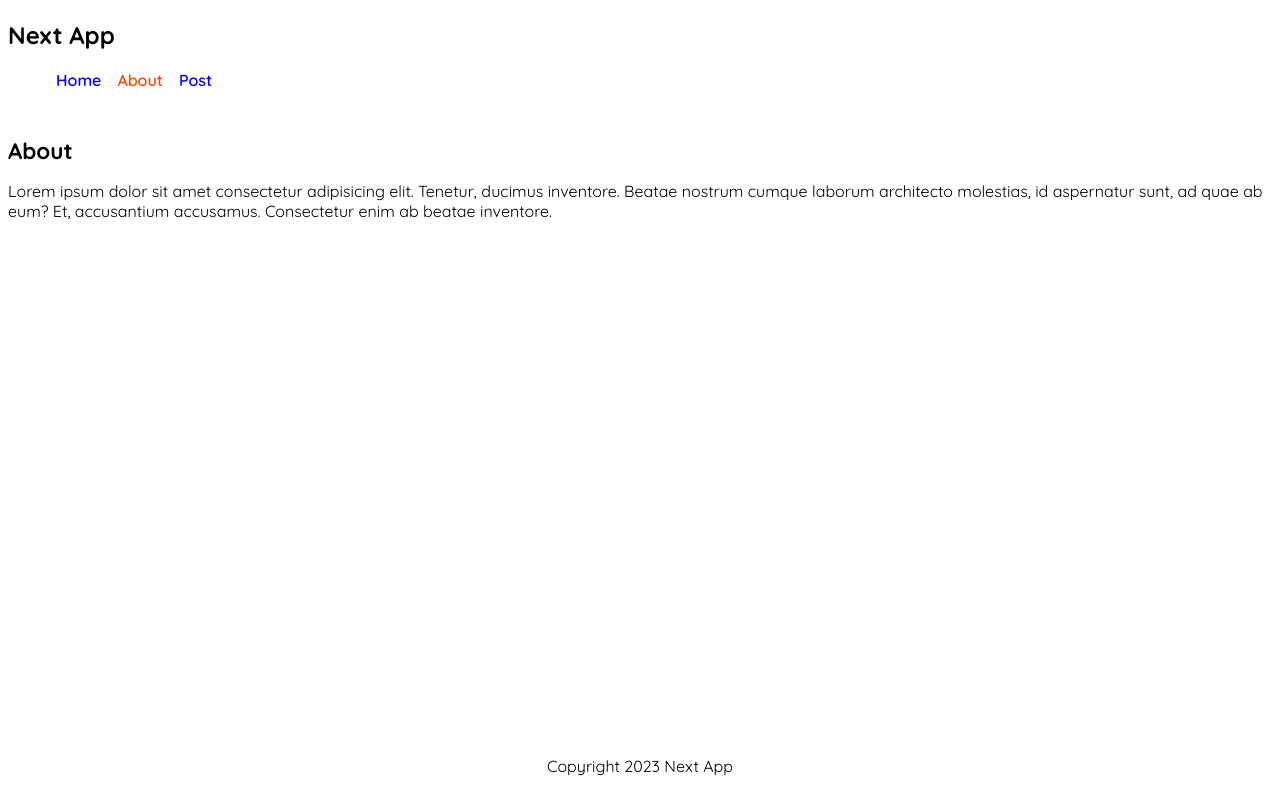
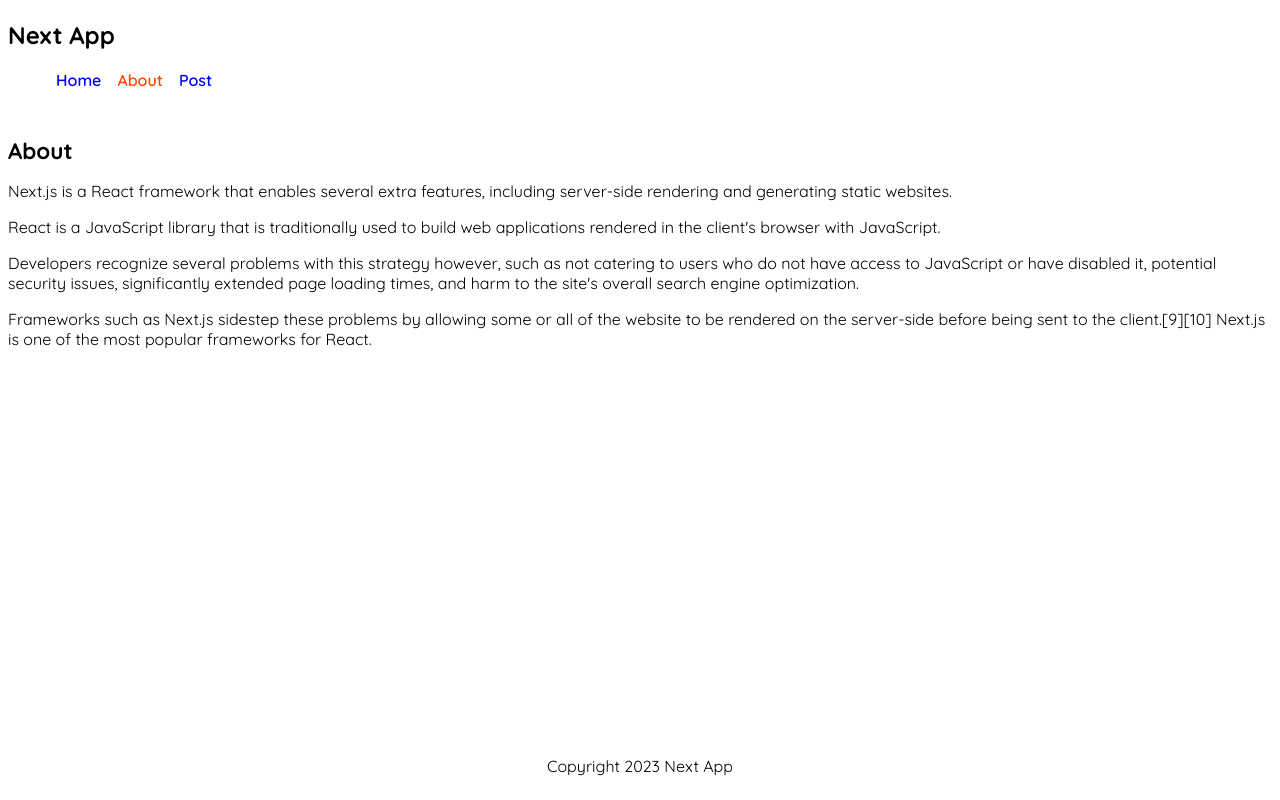
Before and after one commit to andriandev/next-app-dir, a Next.js app: page /about in a window 1280 px wide. Built offline with nearby package versions, Linux system fonts and the light colour scheme; no server answers.

Commit message:
Fix style

```diff
--- a/app/about/page.jsx
+++ b/app/about/page.jsx
@@ -25,10 +25,25 @@ export default function About() {
     <main>
       <h1>About</h1>
       <p>
-        Lorem ipsum dolor sit amet consectetur adipisicing elit. Tenetur,
-        ducimus inventore. Beatae nostrum cumque laborum architecto molestias,
-        id aspernatur sunt, ad quae ab eum? Et, accusantium accusamus.
-        Consectetur enim ab beatae inventore.
+        Next.js is a React framework that enables several extra features,
+        including server-side rendering and generating static websites.
+      </p>
+      <p>
+        React is a JavaScript library that is traditionally used to build web
+        applications rendered in the client's browser with JavaScript.
+      </p>
+      <p>
+        Developers recognize several problems with this strategy however, such
+        as not catering to users who do not have access to JavaScript or have
+        disabled it, potential security issues, significantly extended page
+        loading times, and harm to the site's overall search engine
+        optimization.
+      </p>
+      <p>
+        Frameworks such as Next.js sidestep these problems by allowing some or
+        all of the website to be rendered on the server-side before being sent
+        to the client.[9][10] Next.js is one of the most popular frameworks for
+        React.
       </p>
     </main>
   );
--- a/app/layout.jsx
+++ b/app/layout.jsx
@@ -45,7 +45,7 @@ export async function generateMetadata() {
 
 export default function RootLayout({ children }) {
   return (
-    <html lang="id">
+    <html lang="en">
       <body className={customFonts.className}>
         <Header />
         {children}
--- a/apps/components/layout/footer.jsx
+++ b/apps/components/layout/footer.jsx
@@ -1,9 +1,13 @@
 import { siteTitle } from '@/apps/config/setting';
 
 export default function Footer() {
+  const year = new Date().getFullYear();
+
   return (
     <footer>
-      <p>Copyright 2023 {siteTitle}</p>
+      <p>
+        Copyright {year} {siteTitle}
+      </p>
     </footer>
   );
 }
--- a/apps/styles/global.css
+++ b/apps/styles/global.css
@@ -12,7 +12,7 @@ main {
 footer {
   text-align: center;
   margin-top: auto;
-  padding: 2rem 0 0.5rem;
+  padding: 0.5rem 0;
 }
 
 a {
@@ -39,6 +39,13 @@ nav ul li {
   display: grid;
   grid-template-columns: repeat(2, 1fr);
   gap: 2.5rem 0.5rem;
+  margin-bottom: 1rem;
+}
+
+@media (min-width: 768px) {
+  .post-list {
+    grid-template-columns: repeat(4, 1fr);
+  }
 }
 
 .post-list .card {
```
Also changed, not shown: app/page.jsx (+15 -4 lines).
